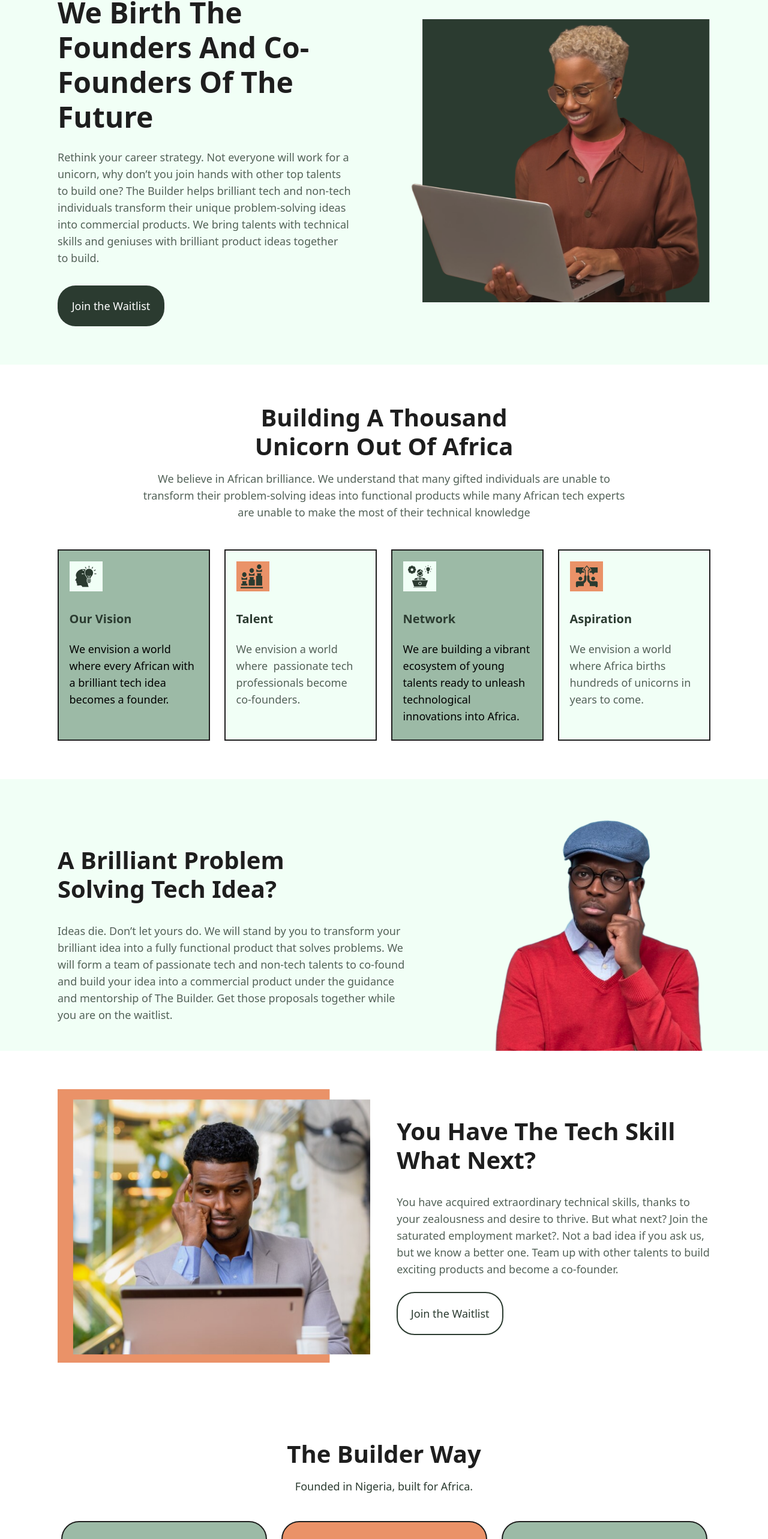
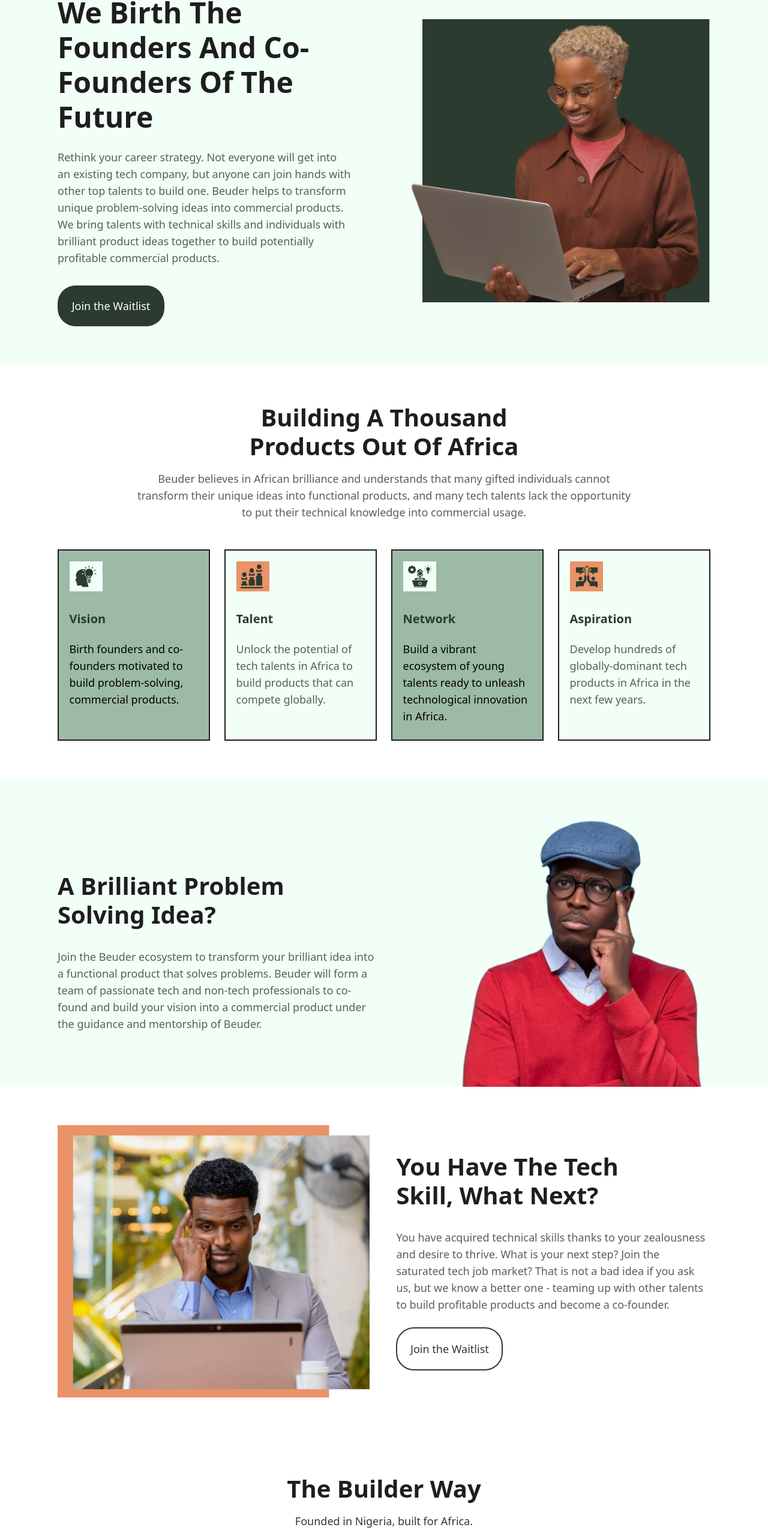
Before and after one commit to BowaDAO/Beud, a React (Vite) app: page / in a window 1280 px wide. Shown: the part 166-2732 px from the top of the page at 60% size. Built offline with nearby package versions, Linux system fonts and the light colour scheme.

Commit message:
Changed website copy

```diff
--- a/index.html
+++ b/index.html
@@ -7,7 +7,7 @@
       name="viewport"
       content="width=device-width, initial-scale=1.0, maximum-scale=1.0"
     />
-    <title>Vite + React</title>
+    <title>Beuder - Tech Community</title>
   </head>
   <body>
     <div id="root"></div>
--- a/src/components/Hero.jsx
+++ b/src/components/Hero.jsx
@@ -11,12 +11,12 @@
             We Birth The Founders And Co-Founders Of The Future
           </h1>
           <h2 className="md:text-lg text-base font-medium text-grey">
-            Rethink your career strategy. Not everyone will work for a unicorn,
-            why don’t you join hands with other top talents to build one? The
-            Builder helps brilliant tech and non-tech individuals transform
-            their unique problem-solving ideas into commercial products. We
-            bring talents with technical skills and geniuses with brilliant
-            product ideas together to build.
+            Rethink your career strategy. Not everyone will get into an existing
+            tech company, but anyone can join hands with other top talents to
+            build one. Beuder helps to transform unique problem-solving ideas
+            into commercial products. We bring talents with technical skills and
+            individuals with brilliant product ideas together to build
+            potentially profitable commercial products.
           </h2>
         </article>
         <button
@@ -26,7 +26,6 @@
         </button>
       </div>
       <div className="w-full lg:w-[583px] h-full ">
-        {/* md:w-[583px] md:h-[551px] */}
         <img
           src={images.heroimage}
           alt="A techie holding a laptop"
--- a/src/containers/Builder.jsx
+++ b/src/containers/Builder.jsx
@@ -4,15 +4,15 @@
 const builderData = [
   {
     id: 1,
-    text: "Expert-Vetted projects",
+    text: "Expert-Vetted Proposals",
   },
   {
     id: 2,
-    text: "Best & Most Passionate Tech Professionals",
+    text: "Problem-Solving Products",
   },
   {
     id: 3,
-    text: "Community Support & Mentorship",
+    text: "Passionate Tech Talents",
   },
   {
     id: 4,
@@ -20,7 +20,7 @@
   },
   {
     id: 5,
-    text: "Community Support & Mentorship",
+    text: "Experienced Mentors",
   },
 ];
 
--- a/src/containers/Idea.jsx
+++ b/src/containers/Idea.jsx
@@ -6,15 +6,14 @@
     <section className="flex items-center lg:flex-row flex-col lg:px-24 pt-12 md:pt-16 bg-light lg:gap-[128px] md:gap-12 gap-8 md:px-[124px] px-4">
       <article className="flex flex-col lg:items-start items-center lg:text-start text-center gap-4 md:gap-8 lg:max-w-[638px]">
         <h2 className="text-2xl md:text-[40px] md:leading-[48px] text-black font-bold lg:max-w-[398px] md:max-w-[509px] max-w-[317px]">
-          A Brilliant Problem Solving Tech Idea?
+          A Brilliant Problem Solving Idea?
         </h2>
         <p className="md:text-lg text-base font-medium text-grey">
-          Ideas die. Don’t let yours do. We will stand by you to transform your
-          brilliant idea into a fully functional product that solves problems.
-          We will form a team of passionate tech and non-tech talents to
-          co-found and build your idea into a commercial product under the
-          guidance and mentorship of The Builder. Get those proposals together
-          while you are on the waitlist.
+          Join the Beuder ecosystem to transform your brilliant idea into a
+          functional product that solves problems. Beuder will form a team of
+          passionate tech and non-tech professionals to co-found and build your
+          vision into a commercial product under the guidance and mentorship of
+          Beuder.
         </p>
       </article>
       <div className="max-w-[482px]">
--- a/src/containers/Mission.jsx
+++ b/src/containers/Mission.jsx
@@ -6,26 +6,26 @@
   {
     id: 1,
     thumbNail: icons.vision,
-    title: "our vision",
-    body: "We envision a world where every African with a brilliant tech idea becomes a founder.",
+    title: "vision",
+    body: "Birth founders and co-founders motivated to build problem-solving, commercial products.",
   },
   {
     id: 2,
     thumbNail: icons.talent,
     title: "talent",
-    body: "We envision a world where  passionate tech professionals become co-founders.",
+    body: "Unlock the potential of tech talents in Africa to build products that can compete globally.",
   },
   {
     id: 3,
     thumbNail: icons.network,
     title: "network",
-    body: "We are building a vibrant ecosystem of young talents ready to unleash technological innovations into Africa.",
+    body: "Build a vibrant ecosystem of young talents ready to unleash technological innovation in Africa.",
   },
   {
     id: 4,
     thumbNail: icons.aspire,
     title: "aspiration",
-    body: "We envision a world where Africa births hundreds of unicorns in years to come.",
+    body: "Develop hundreds of globally-dominant tech products in Africa in the next few years.",
   },
 ];
 
@@ -34,13 +34,13 @@
     <section className="px-4 py-12 md:px-[111px] md:py-16 lg:py-16 lg:px-24 flex flex-col items-center lg: gap-12">
       <div className="flex flex-col gap-4 items-center text-center lg:max-w-[825px] md:max-w-[571px] ">
         <h2 className="text-black font-bold text-2xl md:text-[40px] md:leading-[48px] max-w-[335px] md:max-w-[554px] ">
-          Building A Thousand Unicorn Out Of Africa
+          Building A Thousand Products Out Of Africa
         </h2>
         <p className="text-grey font-medium text-base md:text-lg">
-          We believe in African brilliance. We understand that many gifted
-          individuals are unable to transform their problem-solving ideas into
-          functional products while many African tech experts are unable to make
-          the most of their technical knowledge
+          Beuder believes in African brilliance and understands that many gifted
+          individuals cannot transform their unique ideas into functional
+          products, and many tech talents lack the opportunity to put their
+          technical knowledge into commercial usage.
         </p>
       </div>
       <div className="grid xl:grid-cols-4 gap-6 md:grid-cols-2 grid-cols-1">
--- a/src/containers/Newsletter.jsx
+++ b/src/containers/Newsletter.jsx
@@ -42,8 +42,8 @@
             Subscribe to our newsletter
           </h2>
           <p className="text-base text-white font-medium max-w-[315px] ">
-            Each newsletter is curated with care to provide you with relevant
-            and useful content.
+            Each newsletter is curated to provide relevant information about the
+            Beuder ecosystem.
           </p>
         </article>
         <Subscribe />
--- a/src/containers/Tech.jsx
+++ b/src/containers/Tech.jsx
@@ -10,14 +10,14 @@
 
       <article className="flex flex-col lg:items-start items-center lg:text-start text-center gap-4 md:gap-8 lg:max-w-[598px]">
         <h2 className="text-2xl md:text-[40px] md:leading-[48px] text-black font-bold md:max-w-[466px] max-w-[325px]">
-          You Have The Tech Skill What Next?
+          You Have The Tech Skill, What Next?
         </h2>
         <p className="md:text-lg text-base font-medium text-grey">
-          You have acquired extraordinary technical skills, thanks to your
-          zealousness and desire to thrive. But what next? Join the saturated
-          employment market?. Not a bad idea if you ask us, but we know a better
-          one. Team up with other talents to build exciting products and become
-          a co-founder.
+          You have acquired technical skills thanks to your zealousness and
+          desire to thrive. What is your next step? Join the saturated tech job
+          market? That is not a bad idea if you ask us, but we know a better one
+          - teaming up with other talents to build profitable products and
+          become a co-founder.
         </p>
 
         <button
--- /dev/null
+++ b/src/data/data.js
@@ -0,0 +1,27 @@
+export const faqData = [
+  {
+    question: "What is Beuder?",
+    answer:
+      "Beuder is a tech ecosystem on a mission to foster the birth of more problem-solving, global-standard products in Africa.",
+  },
+  {
+    question: "Who Can Join Beuder?",
+    answer:
+      "Beuder is home to both tech and non-tech talents. We bring together individuals with unique problem-solving ideas and exceptionally skilled talents to build commercial products. To mention a few tech professionals: software engineers, web developers, frontend engineers, backend engineers, DevOps engineers, product designers, UI UX designers, copywriters, technical writers, product managers, project managers, cloud engineers, etc.  ",
+  },
+  {
+    question: "How Does The Ecosystem Operate?",
+    answer:
+      "1. Individuals with brilliant product ideas will submit brief proposals telling the ecosystem about the problems they intend to solve. 2. Industry experts will vet the proposals to select the ones with great potential. 3. We will form a robust team of talents to build the product MVP.",
+  },
+  {
+    question: "How Do You Vet Tech Talents?",
+    answer:
+      "Beuder strives to bring in highly motivated talents who can deliver exceptional value. We conduct fair interviews (portfolio inspection and short assignment) to inspect the talent’s technical skills. However, Beuder leans towards the motivation and desire of an individual to build.",
+  },
+  {
+    question: "How Do I Join The Community?",
+    answer:
+      "Please use the “Join the waitlist” button to navigate the form page. We will reach out to you in a while.",
+  },
+];
```
Also changed, not shown: src/containers/FAQs.jsx (+6 -31 lines).
